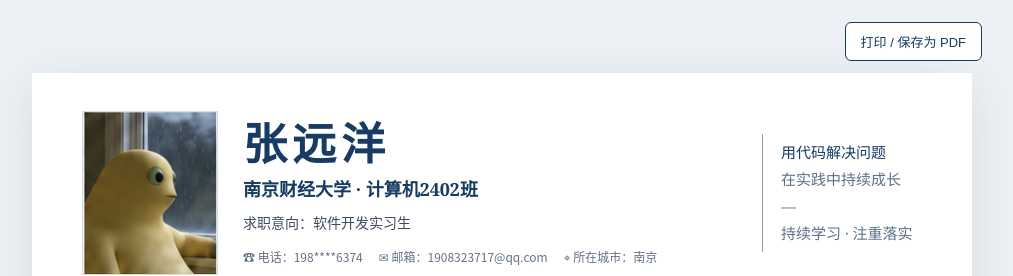
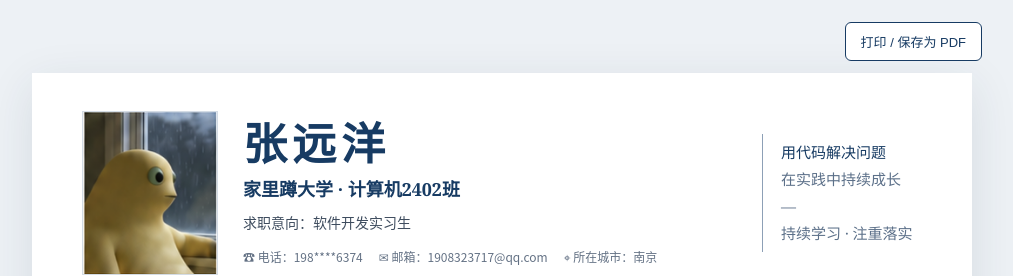
Before and after one commit to zyy051206/-, a plain HTML site: page projects/resume/index.html in a window 1280 px wide. Shown: the top 276 px of the page, without its empty margins (138-1151 px from the left). Drawn offline with Linux system fonts and the light colour scheme.

Commit message:
Update index.html

```diff
--- a/projects/resume/index.html
+++ b/projects/resume/index.html
@@ -21,7 +21,7 @@
   <main class="resume">
     <header class="header">
       <img class="avatar" src="assets/zhang-yuanyang-avatar.png" alt="张远洋的头像">
-      <div class="identity"><h1>张远洋</h1><p class="school">南京财经大学 · 计算机2402班</p><p class="target">求职意向：软件开发实习生</p><div class="contacts"><span>☎ 电话：198****6374</span><span>✉ 邮箱：1908323717@qq.com</span><span>⌖ 所在城市：南京</span></div></div>
+      <div class="identity"><h1>张远洋</h1><p class="school">家里蹲大学 · 计算机2402班</p><p class="target">求职意向：软件开发实习生</p><div class="contacts"><span>☎ 电话：198****6374</span><span>✉ 邮箱：1908323717@qq.com</span><span>⌖ 所在城市：南京</span></div></div>
       <div class="motto"><b>用代码解决问题</b>在实践中持续成长<br>—<br>持续学习 · 注重落实</div>
     </header>
     <section><h2 class="section-title">教育背景</h2><div class="entry"><div class="entry-head"><span>南京财经大学</span><span>计算机2402班</span></div><p class="entry-sub">相关课程（示例）：C语言程序设计基础、数据结构、数据库原理、计算机网络、操作系统</p></div></section>
```
